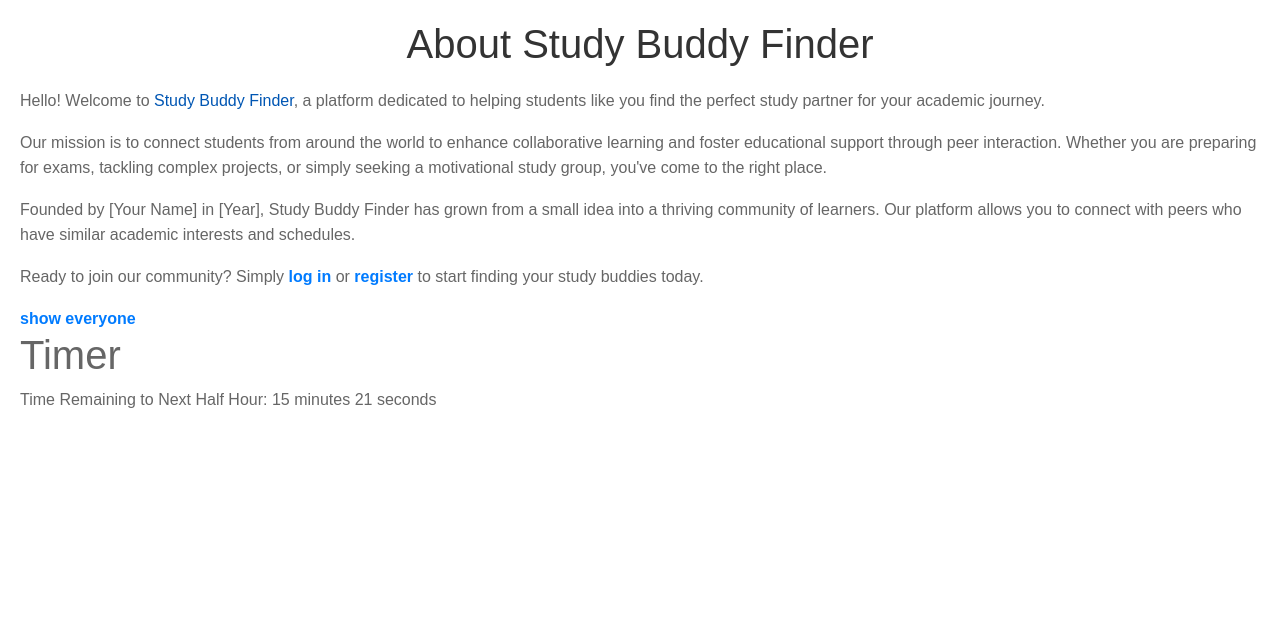
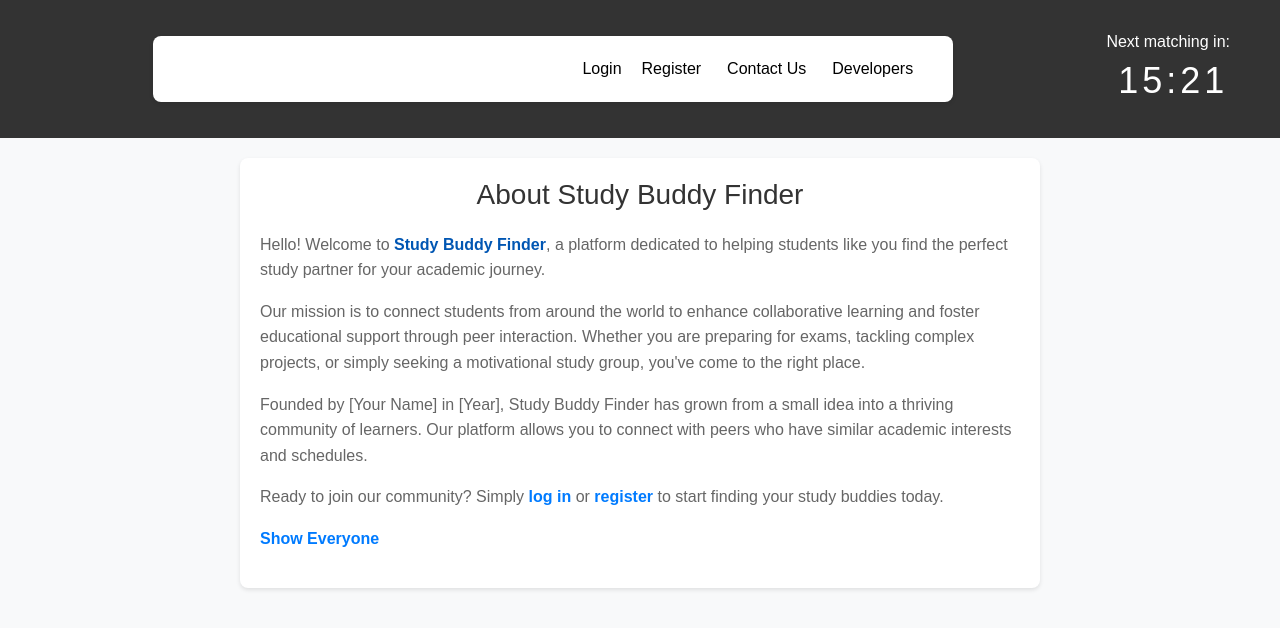
Before and after one commit to tarun-trj/studyBuddy, a React (Vite) app in the folder login_register/client/: page / in a window 1280 px wide. Shown: the top 628 px of the page. Built offline with nearby package versions, Linux system fonts and the light colour scheme.

Commit message:
timer added

```diff
--- a/login_register/client/src/About.jsx
+++ b/login_register/client/src/About.jsx
@@ -1,70 +1,47 @@
 import React from "react";
-import Timer from "./components/timer";
+import Timer from "./components/timer.jsx";
+import "./styles/aboutstyle.css";
 
 const App = () => {
-  const pageStyles = {
-    container: {
-      padding: "20px",
-      fontFamily: "Arial, sans-serif",
-    },
-    header: {
-      color: "#333",
-      textAlign: "center",
-    },
-    content: {
-      marginTop: "20px",
-      lineHeight: "1.6",
-      fontSize: "16px",
-      color: "#666",
-    },
-    highlight: {
-      color: "#0056b3",
-    },
-    link: {
-      color: "#007bff",
-      textDecoration: "none",
-      fontWeight: "bold",
-    },
+  // Function to show the contact information pop-up
+  const showContactInfo = () => {
+    alert("Feel free to contact us at studybuddy@gmail.com");
   };
 
   return (
-    <div style={pageStyles.container}>
-      <h1 style={pageStyles.header}>About Study Buddy Finder</h1>
-      <div style={pageStyles.content}>
+    <div>
+      {/* Navigation bar */}
+      <nav className="navbar">
+        <div className="container">
+
+          <a href="/login" className="nav-link">Login</a>
+          <a href="/register" className="nav-link">Register</a>
+          <button className="contact-btn" onClick={showContactInfo}>Contact Us</button>
+          <a href="/developers" className="nav-link">Developers</a>
+        </div>
+        <Timer />
+      </nav>
+
+      {/* Main content */}
+      <div className="container">
+        <h1 className="header">About Study Buddy Finder</h1>
+        <div className="content">
           <p>
-          Hello! Welcome to{" "}
-          <span style={pageStyles.highlight}>Study Buddy Finder</span>, a
-          platform dedicated to helping students like you find the perfect study
-          partner for your academic journey.
+            Hello! Welcome to <span className="highlight">Study Buddy Finder</span>, a platform dedicated to helping students like you find the perfect study partner for your academic journey.
           </p>
           <p>
-          Our mission is to connect students from around the world to enhance
-          collaborative learning and foster educational support through peer
-          interaction. Whether you are preparing for exams, tackling complex
-          projects, or simply seeking a motivational study group, you've come to
-          the right place.
+            Our mission is to connect students from around the world to enhance collaborative learning and foster educational support through peer interaction. Whether you are preparing for exams, tackling complex projects, or simply seeking a motivational study group, you've come to the right place.
           </p>
           <p>
-          Founded by [Your Name] in [Year], Study Buddy Finder has grown from a
-          small idea into a thriving community of learners. Our platform allows
-          you to connect with peers who have similar academic interests and
-          schedules.
+            Founded by [Your Name] in [Year], Study Buddy Finder has grown from a small idea into a thriving community of learners. Our platform allows you to connect with peers who have similar academic interests and schedules.
           </p>
           <p>
-          Ready to join our community? Simply{" "}
-          <a href="/login" style={pageStyles.link}>
-            log in
-          </a>{" "}
-          or{" "}
-          <a href="/register" style={pageStyles.link}>
-            register
-          </a>{" "}
-          to start finding your study buddies today.
+            Ready to join our community? Simply <a href="/login" className="link">log in</a> or <a href="/register" className="link">register</a> to start finding your study buddies today.
           </p>
-        <a href="/all-user" style={pageStyles.link}>
-          show everyone
-        </a>
-        <Timer />
+          <p>
+            <a href="/all-user" className="link">Show Everyone</a>
+          </p>
+        </div>
       </div>
     </div>
   );
--- a/login_register/client/src/components/sidebar.jsx
+++ b/login_register/client/src/components/sidebar.jsx
@@ -39,7 +39,6 @@ function Sidebar() {
       </nav>
       <div className="footer">
         <p><Timer /></p>
-        <p>Time remaining</p>
       </div>
     </div>
   );
--- a/login_register/client/src/components/timer.jsx
+++ b/login_register/client/src/components/timer.jsx
@@ -11,7 +11,7 @@ const Timer = () => {
             const remainingMinutes = 29 - (minutes % 30);
             const remainingSeconds = 59 - seconds;
 
-            setTimeRemaining(`${remainingMinutes.toString().padStart(2, '0')} minutes ${remainingSeconds.toString().padStart(2, '0')} seconds`);
+            setTimeRemaining(`${remainingMinutes.toString().padStart(2, '0')}:${remainingSeconds.toString().padStart(2, '0')} `);
         };
 
         updateTimer();
@@ -21,9 +21,9 @@ const Timer = () => {
     }, []);
 
     return (
-        <div>
-            <h1>Timer</h1>
-            <p>Time Remaining to Next Half Hour: {timeRemaining}</p>
+        <div className = "timer">
+            <div className = "text"> Next matching in: </div>
+            <div className = "time">{timeRemaining}</div>
         </div>
     );
 };
--- /dev/null
+++ b/login_register/client/src/styles/aboutstyle.css
@@ -0,0 +1,98 @@
+/* Reset default browser styles */
+body {
+    margin: 0;
+    padding: 0;
+    font-family: Arial, sans-serif;
+    background-color: #f8f9fa;
+  }
+
+  /* Container for the main content */
+  .container {
+    max-width: 800px;
+    margin: 20px auto; /* Center the container with some top margin */
+    padding: 20px;
+    background-color: #fff;
+    border-radius: 8px;
+    box-shadow: 0 2px 4px rgba(0, 0, 0, 0.1);
+  }
+
+  /* Header style */
+  .header {
+    color: #333;
+    text-align: center;
+    margin-bottom: 20px;
+    font-size: 28px; /* Increase font size for the header */
+  }
+
+  /* Content area style */
+  .content {
+    line-height: 1.6;
+    font-size: 16px;
+    color: #666;
+  }
+
+  /* Highlighted text */
+  .highlight {
+    color: #0056b3;
+    font-weight: bold;
+  }
+
+  /* Links style */
+  .link {
+    color: #007bff;
+    text-decoration: none;
+    font-weight: bold;
+    transition: text-decoration 0.3s; /* Smooth transition for text-decoration */
+  }
+
+  /* Hover effect for links */
+  .link:hover {
+    text-decoration: underline;
+  }
+
+/* CSS for the navigation bar */
+.navbar {
+    background-color: #333;
+    padding: 10px 20px;
+  }
+
+  .navbar .container {
+    display: flex;
+    justify-content: flex-end; /* Align links to the right */
+  }
+
+  .nav-link,
+  .contact-btn { /* Add the contact-btn class to the button */
+    color: #000000;
+    text-decoration: none;
+    margin-right: 20px;
+    border: none; /* Remove default border */
+    background: none; /* Remove default background */
+    cursor: pointer; /* Add pointer cursor on hover */
+  }
+
+  /* Hover effect for links and buttons */
+  .nav-link:hover,
+  .contact-btn:hover { /* Apply the hover effect to both links and buttons */
+    color: #ffc107; /* Change color on hover */
+  }
+
+/* Timer styles */
+.timer {
+    display: flex;
+    flex-direction: column;
+    align-items: center;
+    padding: 20px;
+  }
+
+  .timer .text {
+    margin-right: 10px;
+    color: #ffffff;
+  }
+
+  .timer .time {
+    font-family: 'Digital', sans-serif; /* Use a digital font */
+    font-size: 36px; /* Increase font size */
+    color: #ffffff; /* Color of the timer */
+    letter-spacing: 4px; /* Add letter spacing for better readability */
+  }
```
Lines whose indentation alone changed are shown as unchanged.
